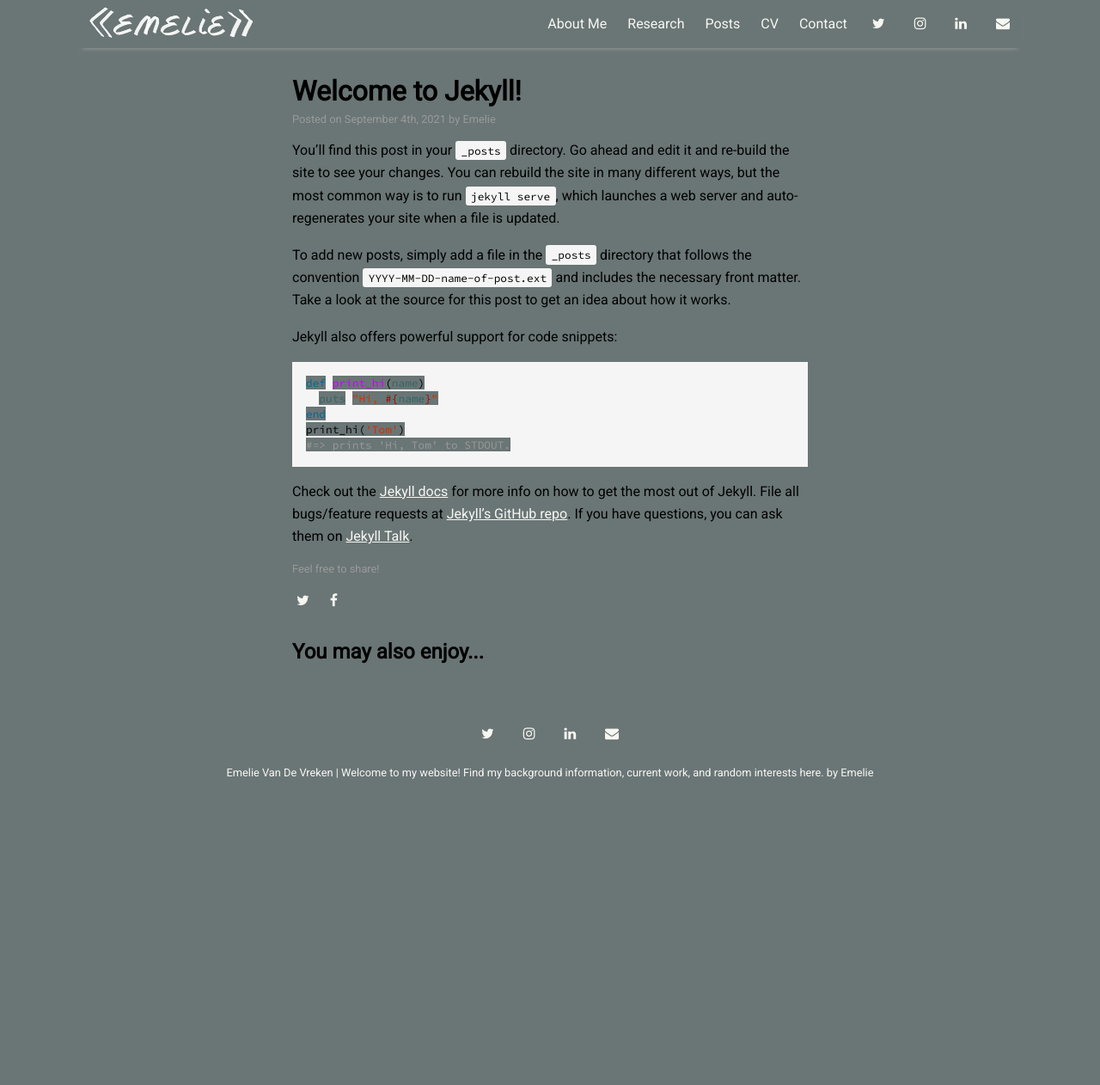
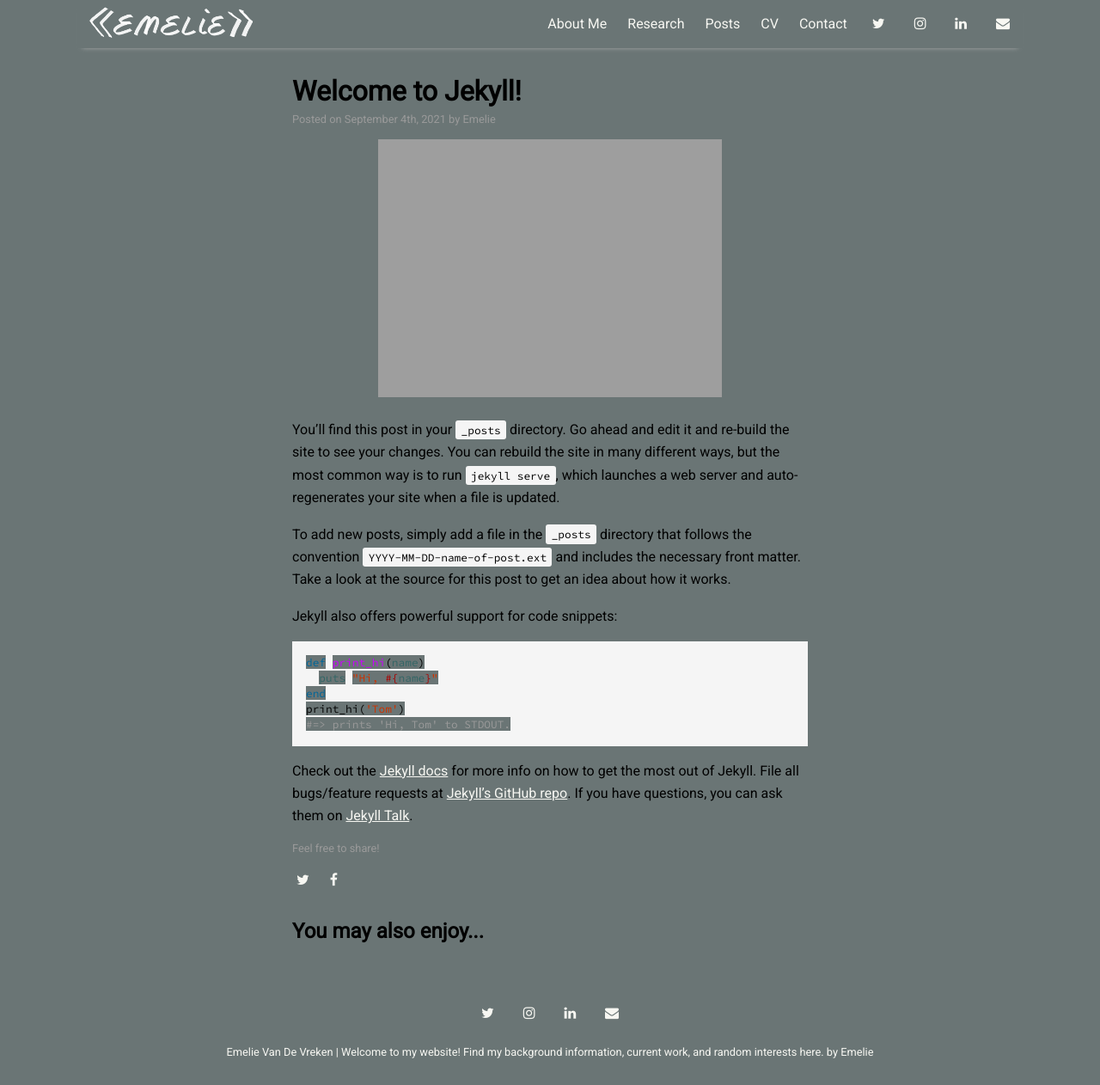
Before and after one commit to evdv/evdv.github.io, a Jekyll site: the page built from _posts/2021-09-04-welcome-to-jekyll.markdown, in a window 1280 px wide and 1262 px high. Shown: the whole window at 86% size. Built offline with Jekyll 4.4.1, drawn with Linux system fonts in a browser that asks for light colours; nearby versions of some CDN libraries.

Commit message:
Try to get the  image to show up above the  post again

```diff
--- a/_layouts/post.html
+++ b/_layouts/post.html
@@ -9,9 +9,9 @@
   {% if site.hide_post_date != true %}
     {% include post-date.html %}
   {% endif %}
-  {% if post.image %}
+  {% if page.image %}
     <div class="featured-image">
-      <img src="{{ site.github.url }}/assets/img/{{ post.image }}">
+      <img src="{{ site.github.url }}/assets/img/{{ page.image }}">
     </div>
   {% endif %}
   <article>
```
